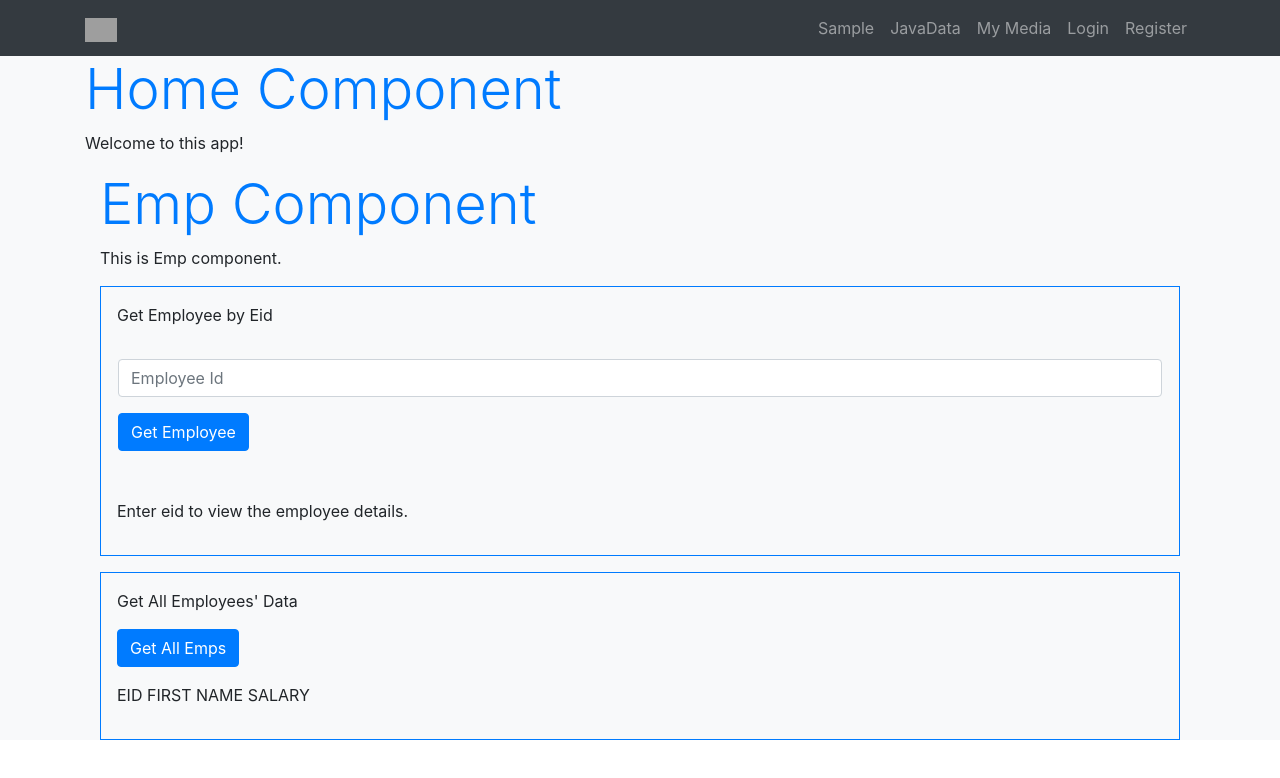
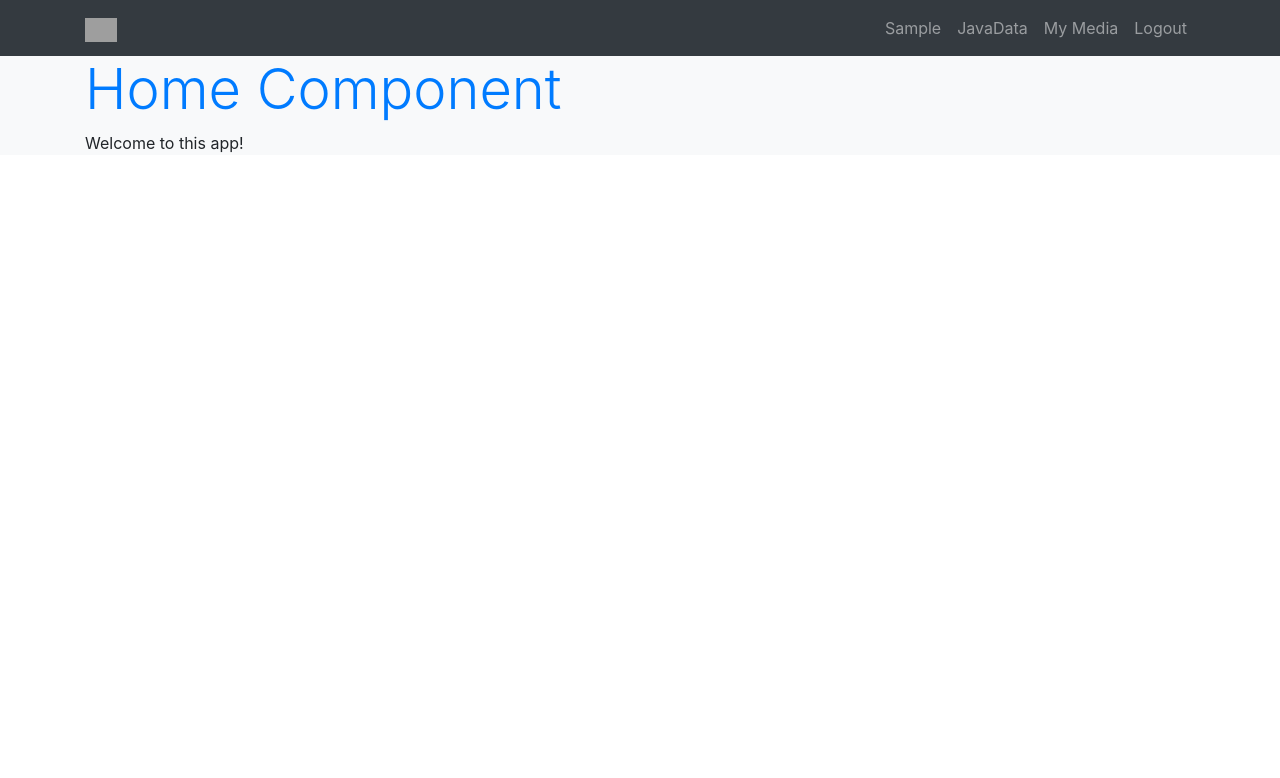
Before and after one commit to vamandeshmukh/cg-react-app-3aug-2021, a React (Create React App) app: page / in a window 1280 px wide. Shown: the top 778 px of the page. Built offline with nearby package versions, Linux system fonts and the light colour scheme; grey boxes are pictures that could not be loaded.

Commit message:
Commit
Commit

```diff
--- a/src/components/Header.js
+++ b/src/components/Header.js
@@ -1,9 +1,17 @@
 import React from 'react';
 import { Link } from 'react-router-dom';
+import { useState, useEffect } from 'react';
 import '../App.css';
 
 const Header = () => {
 
+    const [isLoggedIn, setIsLoggedIn] = useState(false);
+    useEffect(() => {
+        if (isLoggedIn);
+        setIsLoggedIn(true);
+    }, []);
+
+    if (isLoggedIn) {
         return (
             <header class="header sticky-top">
                 <nav class="navbar navbar-fixed-top navbar-expand-lg navbar-dark bg-dark">
@@ -28,10 +36,34 @@ const Header = () => {
                                     <Link className="nav-link" to="/mymedia" >My Media</Link>
                                 </li>
                                 <li className="nav-item">
+                                    <Link className="nav-link" to="/login">Logout</Link>
+                                </li>
+                            </ul>
+                        </div>
+                    </div>
+                </nav>
+            </header>
+        );
+
+    }
+    else {
+        return (
+            <header class="header sticky-top">
+                <nav class="navbar navbar-fixed-top navbar-expand-lg navbar-dark bg-dark">
+                    <div class="container">
+                        <Link className="navbar-brand" to="/home">
+                            <img src="https://www.capgemini.com/wp-content/themes/capgemini-komposite/assets/images/logo.svg"
+                                height="24px" alt="Capgemini" />
+                        </Link>
+                        <button class="navbar-toggler" type="button" data-toggle="collapse" data-target="#navbarResponsive">
+                            <span class="navbar-toggler-icon"></span>
+                        </button>
+                        <div class="collapse navbar-collapse" id="navbarResponsive">
+                            <ul class="navbar-nav ml-auto">
+                                <li className="nav-item">
                                     <Link className="nav-link" to="/login">Login</Link>
                                 </li>
                                 <li className="nav-item align-end">
-                                {/* align right this item  */}
                                     <Link className="nav-link" to="/register">Register</Link>
                                 </li>
                             </ul>
@@ -40,15 +72,9 @@ const Header = () => {
                 </nav>
             </header>
         );
+    }
 
-    // return (
-    //     <div>
-    //         <Link to="/home">Home </Link>
-    //         <Link to="/sample">Sample </Link>
-    //         <Link to="/javadata">JavaData </Link>
-    //         <Link to="/login">Login </Link>
-    //         <Link to="/register">Register </Link>
-    //     </div>
-    // );
+
+
 }
 export default Header;
--- a/src/components/Home.js
+++ b/src/components/Home.js
@@ -16,9 +16,8 @@ const Home = () => {
             {/* <LoginControl /> */}
             {/* <BsStuff /> */}
             {/* <Counter /> */}
-            <p> </p>
             {/* <Counter2 /> */}
-            <Emp />
+            {/* <Emp /> */}
             {/* <ReduxDemo /> */}
         </div>
     );
--- a/src/components/Login.js
+++ b/src/components/Login.js
@@ -35,10 +35,10 @@ const Login = (props) => {
         // axios.post(`http://localhost:8082/appuser/login`, AppUser)
         //     .then((response) => {
         //         console.log(response.data);
-                    history.push('/home');
-            // }).catch((error) => {
-            //     console.log(error.message)
-            // });
+        history.push('/home');
+        // }).catch((error) => {
+        //     console.log(error.message)
+        // });
         event.preventDefault();
     }
     return (
@@ -67,7 +67,6 @@ const Login = (props) => {
                             placeholder="Password"
                             value={AppUser.password}
                             onChange={handleAppUser} />
-                            required
                         <input
                             type="submit"
                             id="submit"
@@ -83,13 +82,3 @@ const Login = (props) => {
     )
 }
 export default Login;
-
-// const Login = () => {
-//     return (
-//         <div className="container" >
-//             <h1 className="display-4 text-primary">Login Component</h1>
-//             <p>This is login component.</p>
-//         </div>
-//     );
-// }
-// export default Login;
--- /dev/null
+++ b/src/components/service/AppUserService.js
@@ -0,0 +1,3 @@
+// import axios from "axios";
+
+// https://www.bezkoder.com/react-hooks-redux-login-registration-example/
```
Also changed, not shown: src/components/models/AppUser.js (added, +7 -0 lines), 1 other file (tests, documents, lock files or other folders). Lines whose indentation alone changed are shown as unchanged.
